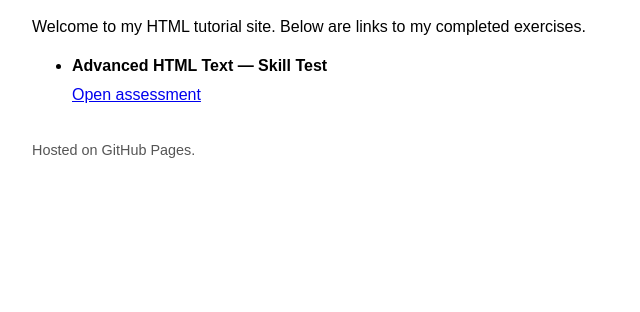
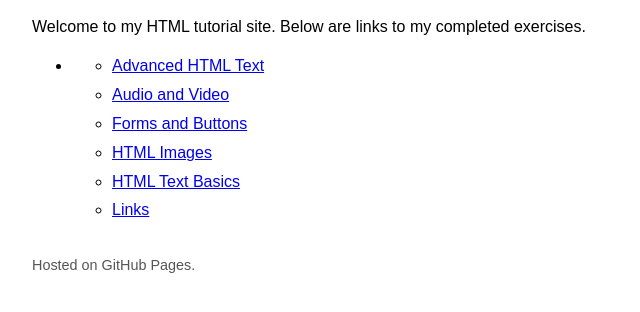
Before and after one commit to jonesb7/jonesb7.github.io, a plain HTML site: page index.html in a window 1280 px wide. Shown: the part 72-384 px from the top of the page, without its empty margins (0-640 px from the left). Drawn offline with Linux system fonts and the light colour scheme.

Commit message:
Refactor exercise links into a nested list

```diff
--- a/index.html
+++ b/index.html
@@ -16,8 +16,15 @@
 
   <ul>
     <li>
-      <strong>Advanced HTML Text — Skill Test</strong><br />
-      <a href="./intro/advanced-text.html">Open assessment</a>
+      <ul>
+  <li><a href="./intro/advanced-text.html">Advanced HTML Text</a></li>
+  <li><a href="./audio-video.html">Audio and Video</a></li>
+  <li><a href="./forms-buttons.html">Forms and Buttons</a></li>
+  <li><a href="./images.html">HTML Images</a></li>
+  <li><a href="./text-basics.html">HTML Text Basics</a></li>
+  <li><a href="./links.html">Links</a></li>
+</ul>
+
     </li>
   </ul>
 
```
